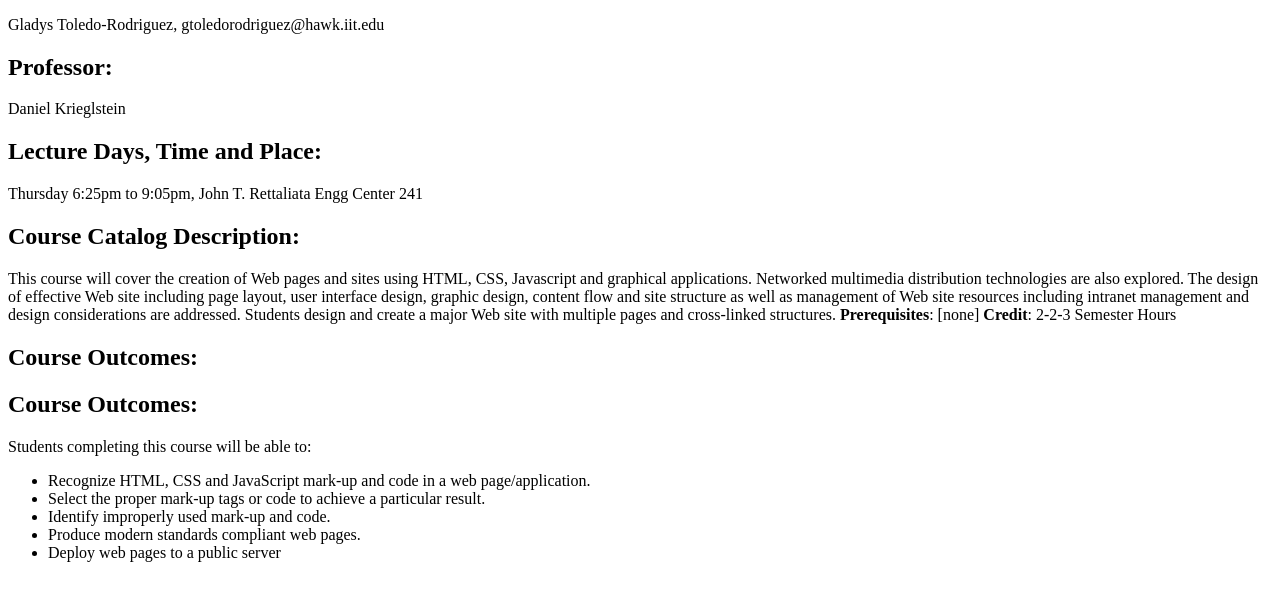
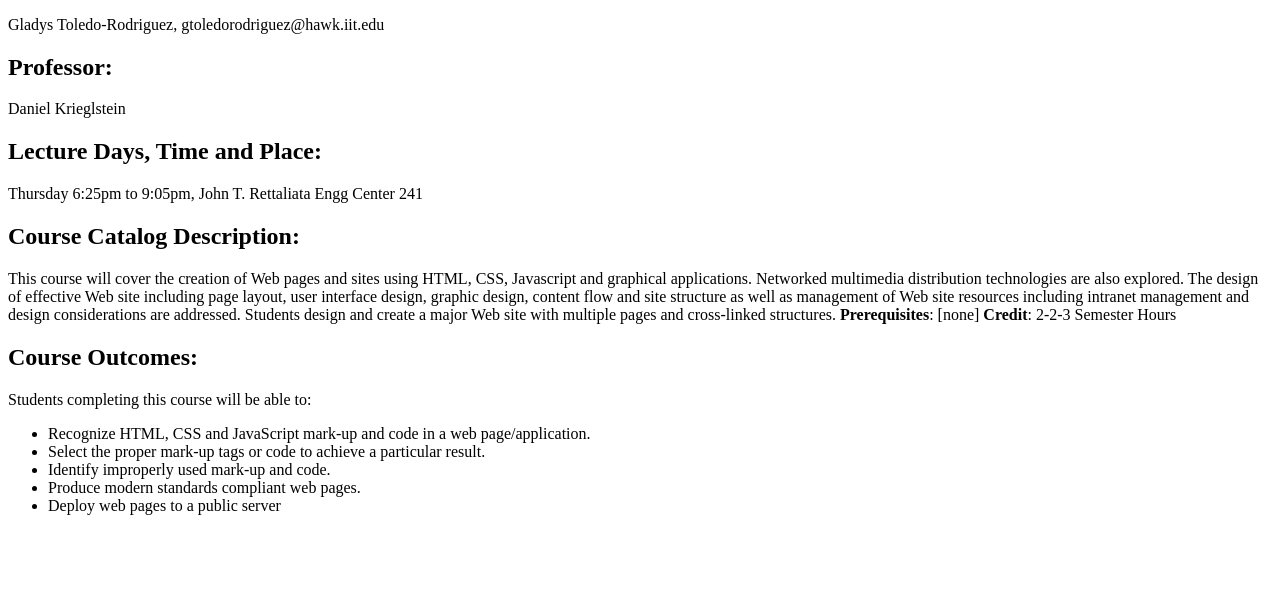
Before and after one commit to gtoledorodriguez/ITMD-361_Lab_2, a plain HTML site: page index.html in a window 1280 px wide. Shown: the part 105-706 px from the top of the page. Drawn offline with Linux system fonts and the light colour scheme.

Commit message:
Deleted a duplicated heading

```diff
--- a/index.html
+++ b/index.html
@@ -27,7 +27,6 @@
   </p>
 
   <h2>Course Outcomes:</h2>
-  <h2>Course Outcomes:</h2>
   <p>Students completing this course will be able to:</p>
   <ul>
     <li>Recognize HTML, CSS and JavaScript mark-up and code in a web page/application.</li>
```
Lines whose indentation alone changed are shown as unchanged.
